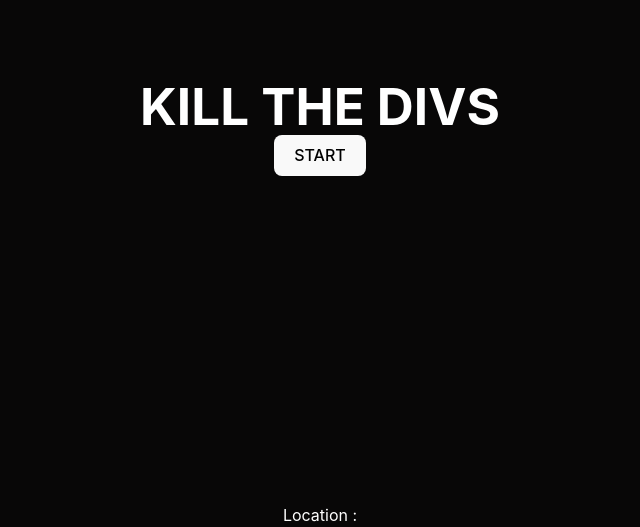
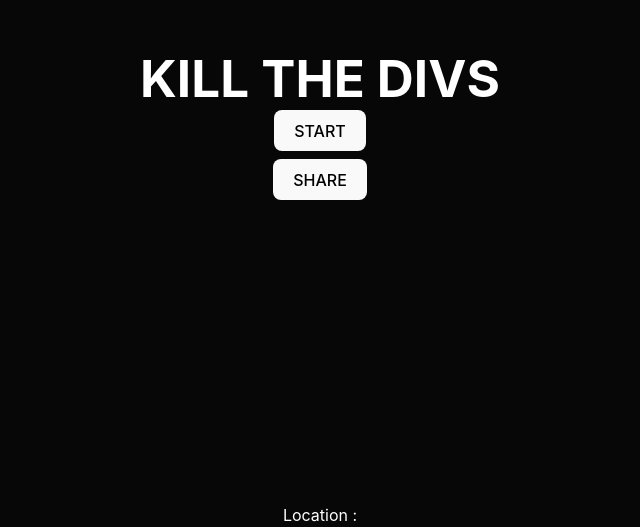
Before and after one commit to Calanfive/kill_divs_tp_pwa, a React (Vite) app: page / in a window 1280 px wide. Shown: the part 273-800 px from the top of the page, without its empty margins (320-960 px from the left). Built offline with nearby package versions, Linux system fonts and the light colour scheme; no server answers.

Commit message:
test share game 1.2

```diff
--- a/dev-dist/sw.js
+++ b/dev-dist/sw.js
@@ -82,7 +82,7 @@ define(['./workbox-b5f7729d'], (function (workbox) { 'use strict';
     "revision": "3ca0b8505b4bec776b69afdba2768812"
   }, {
     "url": "index.html",
-    "revision": "0.jk6r7k2epdg"
+    "revision": "0.tf4v48ll5e"
   }], {});
   workbox.cleanupOutdatedCaches();
   workbox.registerRoute(new workbox.NavigationRoute(workbox.createHandlerBoundToURL("index.html"), {
--- a/src/App.css
+++ b/src/App.css
@@ -38,8 +38,9 @@ html, body , #root, .jeu{
   position: absolute;
 }
 
-.start-button {
+.start-button, .share-button {
   z-index: 1;
+  margin: 4px;
 }
 
 .cpt_div {
--- a/src/routes/Accueil.tsx
+++ b/src/routes/Accueil.tsx
@@ -37,17 +37,6 @@ export default function Accueil() {
             console.error("Geolocation is not supported by this browser.")
         }
 
-        function shareGame(url: any) {
-            if (!navigator.share) {
-              return;
-            }
-            navigator.share({url}).then(() => {
-              console.log('The content was shared successfully');
-            }).catch(error => {
-              console.error('Error sharing the content', error);
-            });
-        }
-        shareGame(/kill-divs-tp-pwa-calanfive.vercel.app/);
 
         window.addEventListener('beforeinstallprompt', (event) => {
                 console.log('before install')
@@ -80,10 +69,26 @@ export default function Accueil() {
         deferredPrompt = null;
     }, [deferredPrompt])
 
+    const handleShare = useCallback(() => {
+
+        function shareGame(url: any) {
+            if (!navigator.share) {
+                return;
+                }
+                navigator.share({url}).then(() => {
+                    console.log('The content was shared successfully');
+                }).catch(error => {
+                    console.error('Error sharing the content', error);
+                });
+            }
+            shareGame(URL);
+    }, []);
+
     return (
         <div className="home">
             <h1>KILL THE DIVS</h1>
             <button className="start-button" onClick={handleSubmit}>START</button>
+            <button className="share-button" onClick={handleShare}>SHARE</button>
             {deferredPrompt
                 ? <button className="instal-button" onClick={handleInstal}>DOWNLOAD</button>
                 : null
```
Lines whose indentation alone changed are shown as unchanged.
